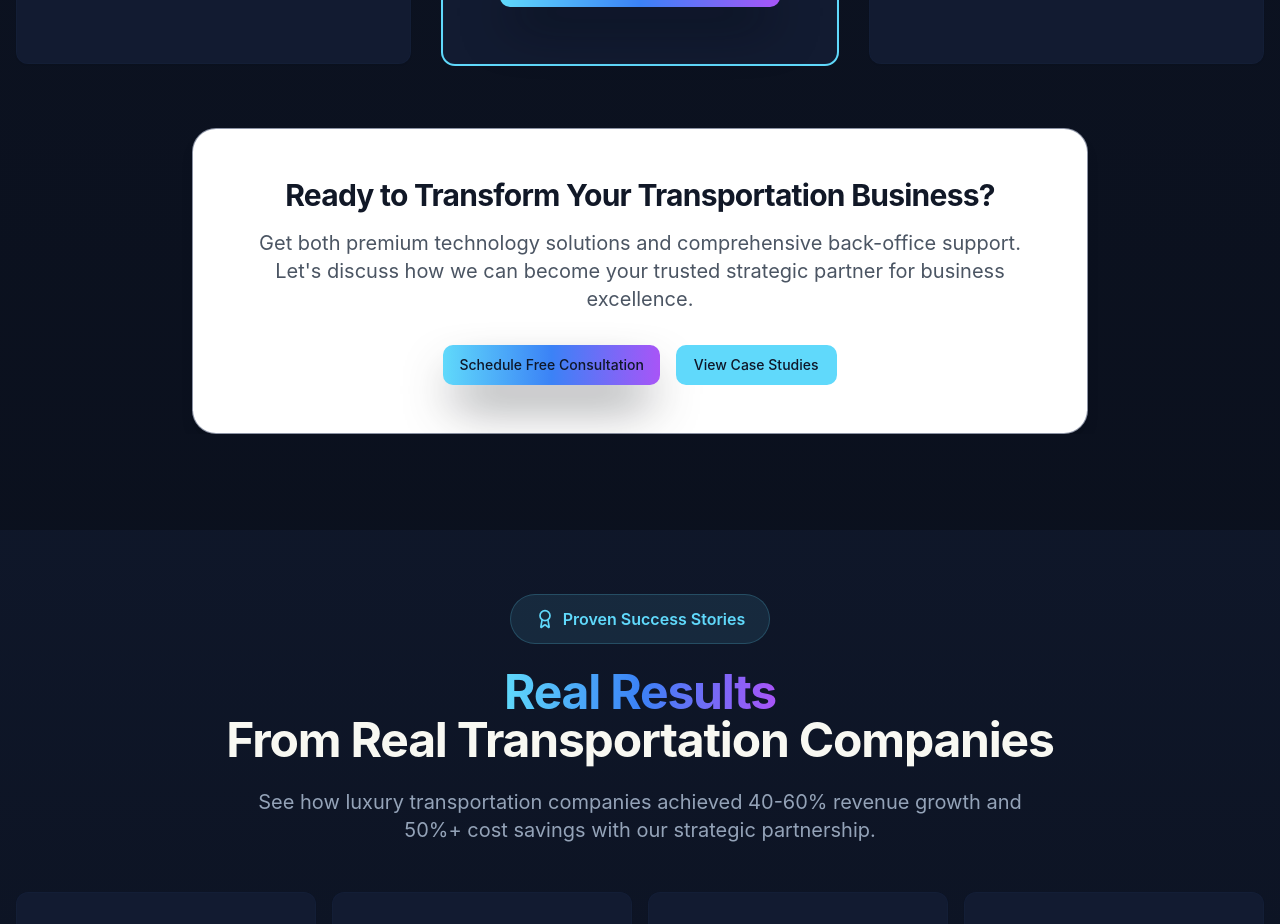
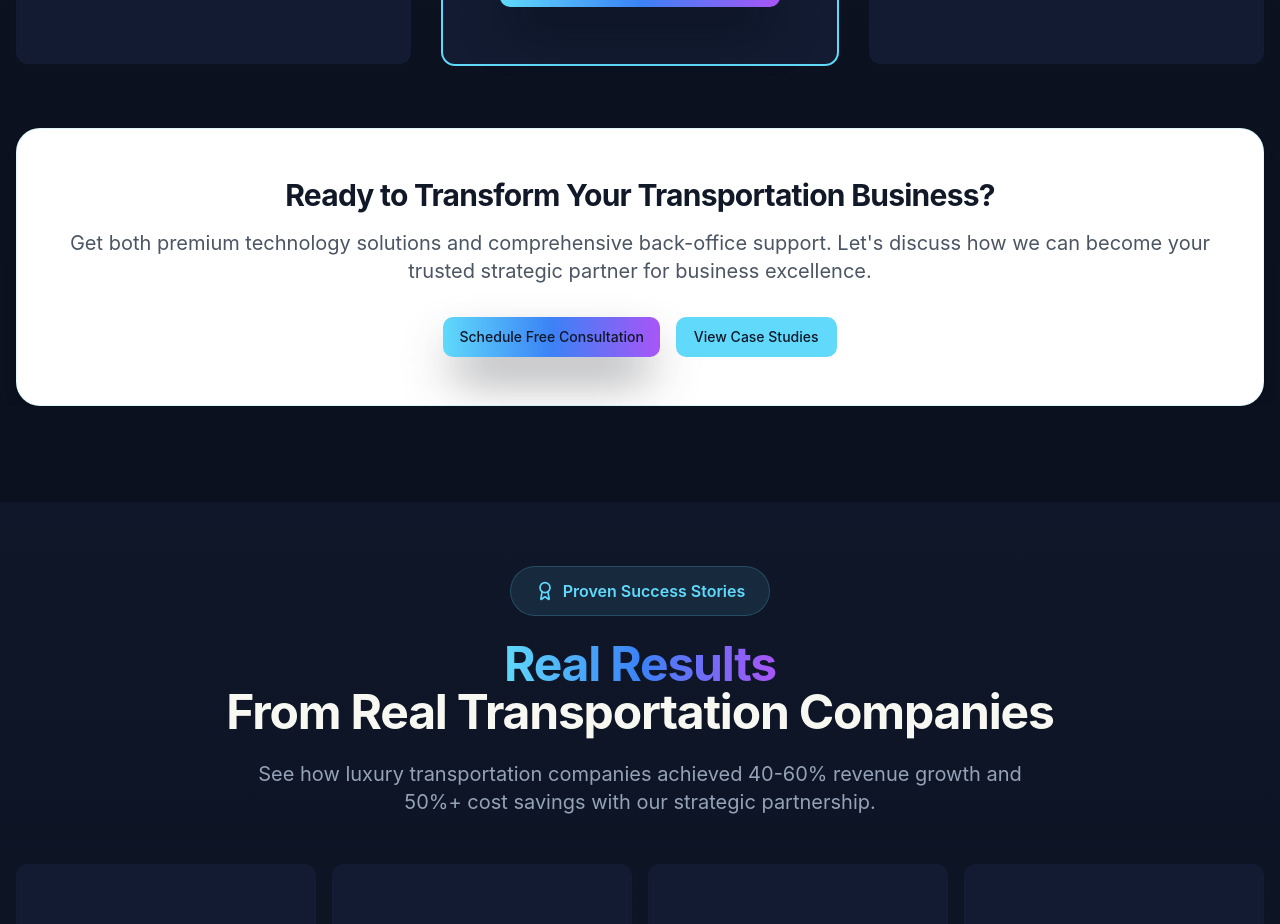
Before and after one commit to salpuree/vassistpronew727, a React (Vite) app in the folder frontend/: page / in a window 1280 px wide. Shown: the part 3400-4324 px from the top of the page. Built offline with nearby package versions, Linux system fonts and the light colour scheme.

Commit message:
Add full width, glow and hover effects to ServicesSection CTA
cgen-564f1464e44f4167a896912c7538586a

```diff
--- a/frontend/src/components/ServicesSection.tsx
+++ b/frontend/src/components/ServicesSection.tsx
@@ -261,7 +261,7 @@ const ServicesSection = () => {
 
         {/* Bottom CTA */}
         <div className="text-center">
-          <div className="bg-white border border-border/50 rounded-3xl p-12 max-w-4xl mx-auto shadow-lg">
+          <div className="bg-white border border-primary/20 rounded-3xl p-12 w-full shadow-lg hover:shadow-2xl hover:shadow-primary/20 transition-all duration-500 hover:scale-[1.02] hover:border-primary/40 group cursor-pointer">
             <h3 className="text-3xl font-bold text-gray-900 mb-4">
               Ready to Transform Your Transportation Business?
             </h3>
```
